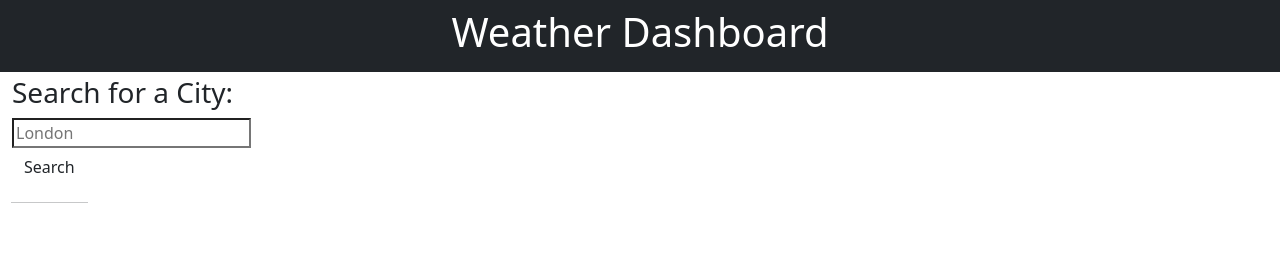
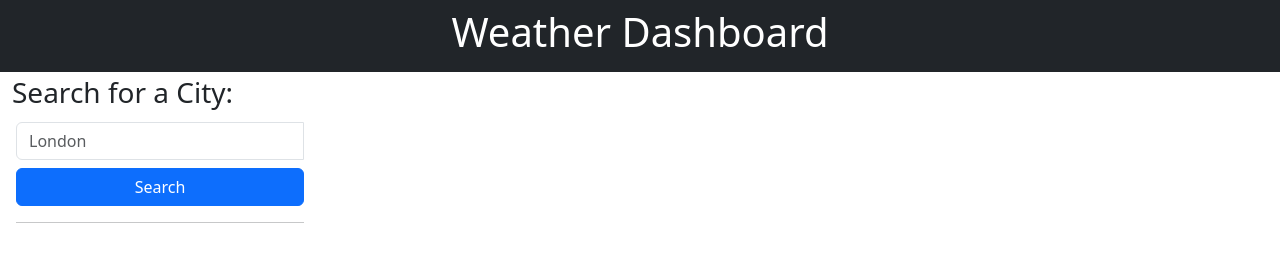
Before and after one commit to RossNE99/Weathr-JS, a plain HTML site: page index.html in a window 1280 px wide. Drawn offline with nearby package versions, Linux system fonts and the light colour scheme; no server answers.

Commit message:
added some bootstrap classes to the form section

```diff
--- a/index.html
+++ b/index.html
@@ -5,7 +5,7 @@
   <meta charset="UTF-8" />
   <meta name="viewport" content="width=device-width, initial-scale=1.0" />
   <meta http-equiv="X-UA-Compatible" content="ie=edge" />
-  <link rel="stylesheet" href="styles/reset.css" />
+  <link rel="stylesheet" href="assets/css/styles.css" />
   <title>Weather Dashboard</title>
   <!-- Bootstrap 5.3 -->
   <link href="https://cdn.jsdelivr.net/npm/bootstrap@5.3.2/dist/css/bootstrap.min.css" rel="stylesheet">
@@ -26,10 +26,10 @@
         <form id="search-form" class="form">
           <div class="form-inline form-group">
             <div class="input-group">
-              <input class="form-input weather-search" type="text" id="search-input" placeholder="London"
+              <input class="form-input weather-search w-100 m-1 form-control" type="text" id="search-input" placeholder="London"
                 aria-labelledby="form-heading" aria-controls="today forecast" />
-              <div class="input-group-append">
-                <button type="submit" class="btn search-button" id="search-button" aria-label="submit search">
+              <div class="input-group-append w-100 m-1">
+                <button type="submit" class="btn btn-primary search-button w-100" id="search-button" aria-label="submit search">
                   Search
                 </button>
                 <hr class="hr weather-hr" />
@@ -42,7 +42,7 @@
 
       <div class="col-lg-9 pb-3">
         <section id="today" class="mt-3" role="region" aria-live="polite"></section>
-        <section id="forecast" class="row mt-3 d-flex flex-nowrap" role="region" aria-live="polite"></section>
+        <section id="forecast" class="row mt-3" role="region" aria-live="polite"></section>
       </div>
     </div>
   </div>
```
